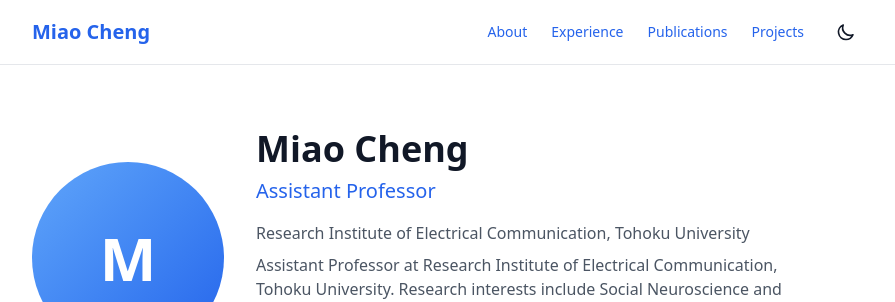
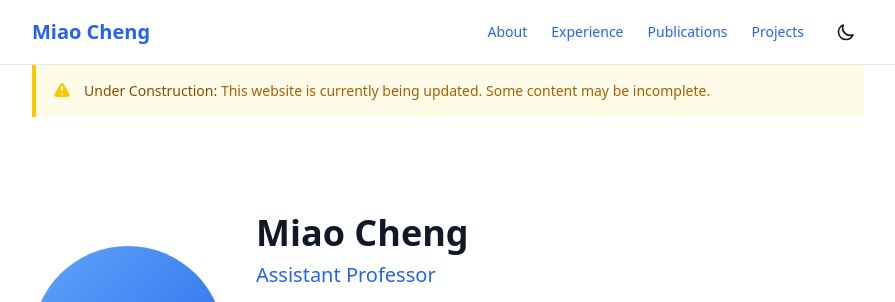
Before and after one commit to miaocheng-org/miaocheng-org.github.io, an Astro site: page / in a window 1280 px wide. Shown: the top 302 px of the page, without its empty margins (192-1087 px from the left). Built offline with nearby package versions, Linux system fonts and the light colour scheme; Astro itself is replaced by a stand-in of ours.

Commit message:
under construction

```diff
--- a/src/pages/index.astro
+++ b/src/pages/index.astro
@@ -11,6 +11,34 @@ const featuredPubs = await getCollection(
 ---
 
 <Base title={`${author.name} - ${author.role}`}>
+  <!-- Construction Banner -->
+  <div
+    class="bg-yellow-50 dark:bg-yellow-900/30 border-l-4 border-yellow-400 p-4 mb-8"
+  >
+    <div class="flex">
+      <div class="shrink-0">
+        <svg
+          class="h-5 w-5 text-yellow-400"
+          viewBox="0 0 20 20"
+          fill="currentColor"
+        >
+          <path
+            fill-rule="evenodd"
+            d="M8.257 3.099c.765-1.36 2.722-1.36 3.486 0l5.58 9.92c.75 1.334-.213 2.98-1.742 2.98H4.42c-1.53 0-2.493-1.646-1.743-2.98l5.58-9.92zM11 13a1 1 0 11-2 0 1 1 0 012 0zm-1-8a1 1 0 00-1 1v3a1 1 0 002 0V6a1 1 0 00-1-1z"
+            clip-rule="evenodd"></path>
+        </svg>
+      </div>
+      <div class="ml-3">
+        <p class="text-sm text-yellow-700 dark:text-yellow-200">
+          <strong class="font-medium text-yellow-800 dark:text-yellow-100"
+            >Under Construction:</strong
+          >
+          This website is currently being updated. Some content may be incomplete.
+        </p>
+      </div>
+    </div>
+  </div>
+
   <!-- Hero / Bio Section -->
   <section class="py-16">
     <div class="flex flex-col md:flex-row items-center gap-8">
```
